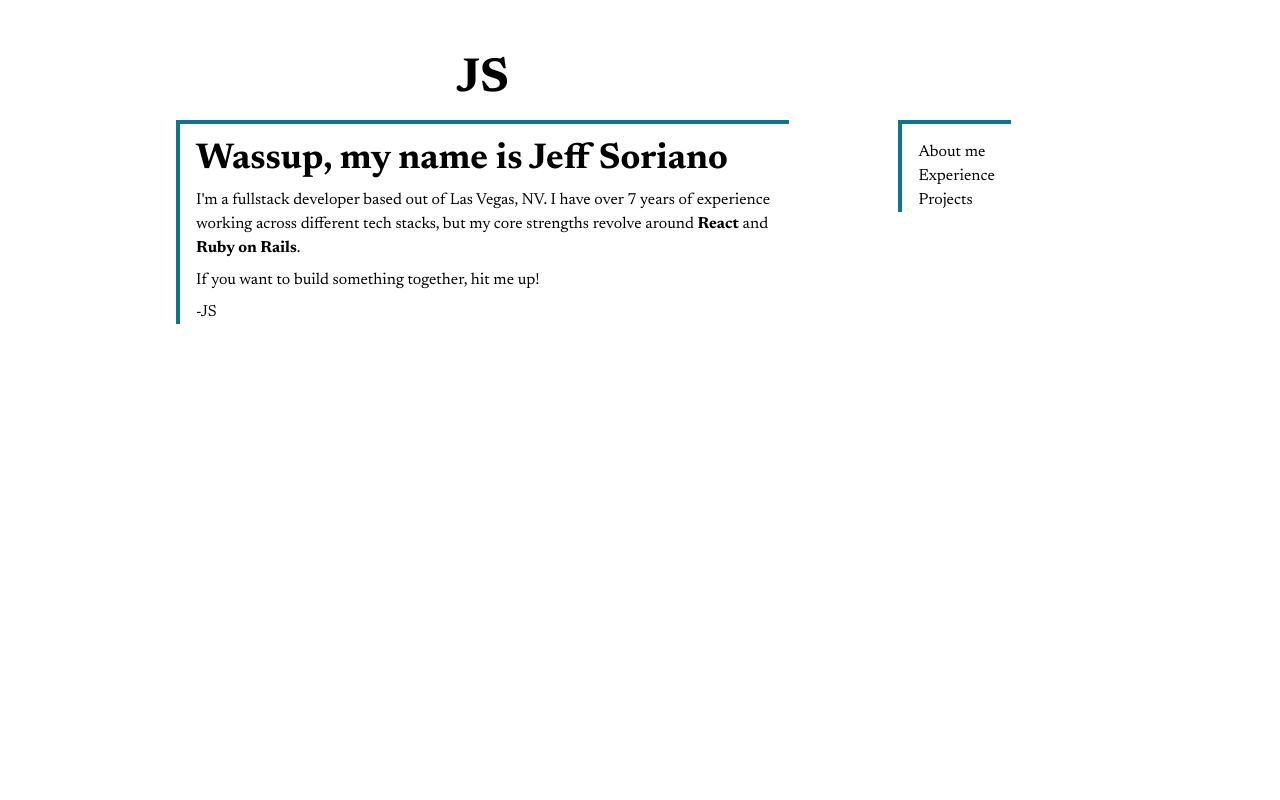
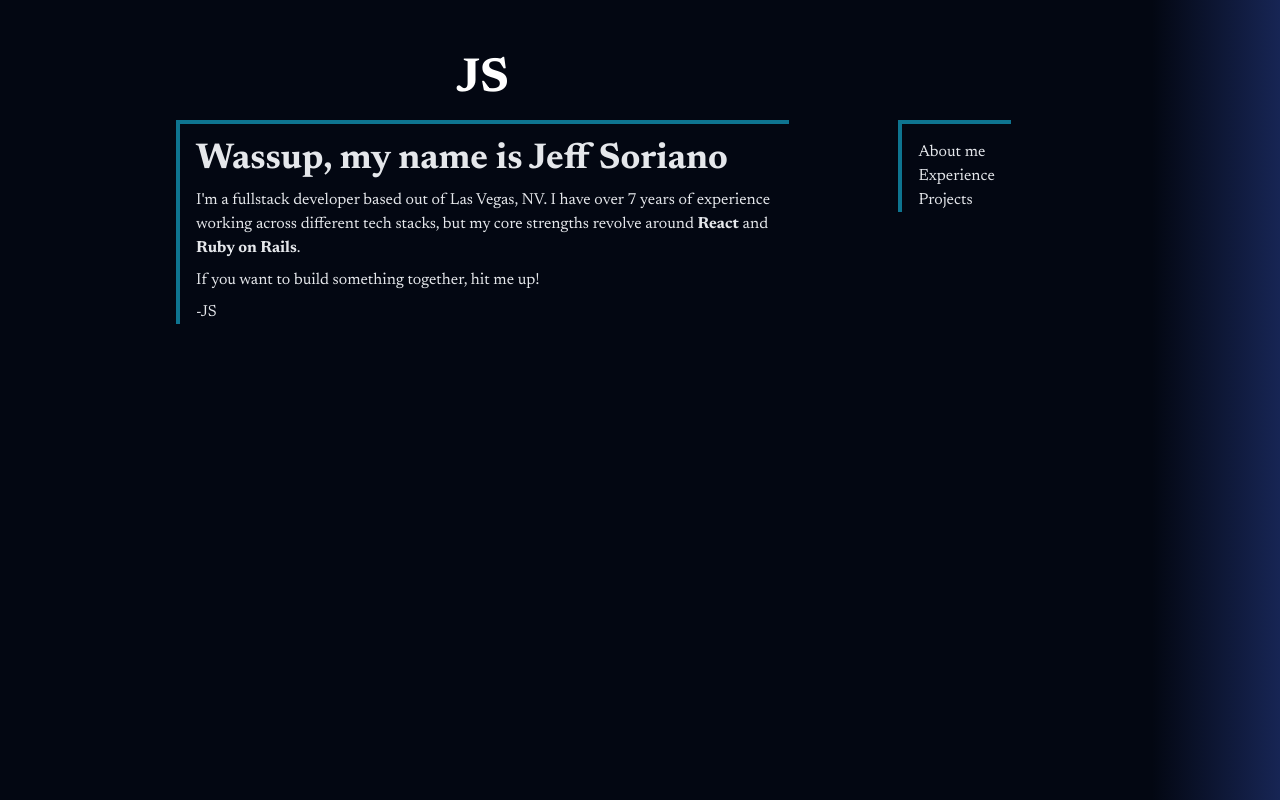
Before and after one commit to jeff-soriano/jeff-soriano.github.io, a Next.js app: page / in a window 1280 px wide. Built offline with nearby package versions, Linux system fonts and the light colour scheme.

Commit message:
Add background gradient back in

```diff
--- a/app/layout.tsx
+++ b/app/layout.tsx
@@ -24,13 +24,15 @@ export default function RootLayout({
         ></script>
       </head>
       <body
-        className={`${newsreader.className} flex flex-col items-center content-center`}
+        className={`${newsreader.className} flex flex-col items-center content-center bg-gradient-to-r from-gray-950 from-90% to-blue-950 to-100% text-gray-200`}
       >
         <div className="w-10/12" style={{ maxWidth: '1024px' }}>
           <main className="pt-8">
             <section className="py-6 px-12 grid grid-cols-3 gap-4 max-h-96">
               <h1 className="text-center text-5xl font-bold col-span-2">
-                <Link href="/">JS</Link>
+                <Link className="text-white" href="/">
+                  JS
+                </Link>
               </h1>
               <div></div>
               <section className="px-4 pt-4 border-l-4 border-t-4 col-span-2 border-cyan-700">
```
